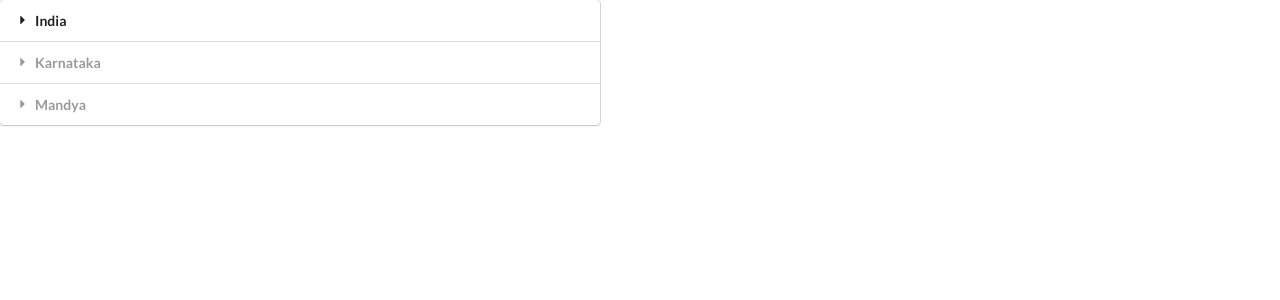
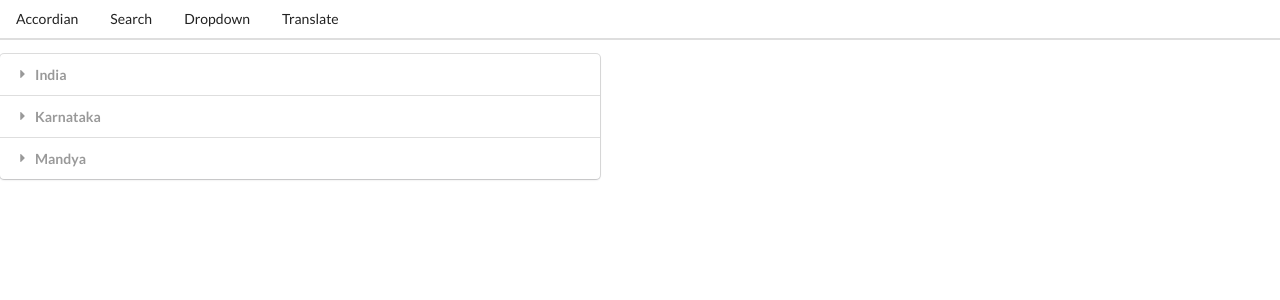
Before and after one commit to ck-chethan/widgets, a React (Create React App) app: page / in a window 1280 px wide. Shown: the top 300 px of the page. Built offline with nearby package versions, Linux system fonts and the light colour scheme.

Commit message:
Adding Basic Navigation Bar

```diff
--- a/src/App.js
+++ b/src/App.js
@@ -1,6 +1,8 @@
 import React, { useState } from 'react'
 import Accordion from './components/Accordion'
 import Dropdown from './components/Dropdown'
+import Header from './components/Header';
+import Route from './components/Route';
 import Search from './components/Search'
 import Translate from './components/Translate';
 
@@ -34,41 +36,56 @@
     }
 ];
 
-const showAccordian = () => {
-    if (window.location.pathname === '/') {
-        return <Accordion items={items} />
-    }
-}
+// const showAccordian = () => {
+//     if (window.location.pathname === '/') {
+//         return <Accordion items={items} />
+//     }
+// }
 
-const showList = () => {
-    if (window.location.pathname === '/list') {
-        return <Search />
-    }
-}
+// const showList = () => {
+//     if (window.location.pathname === '/list') {
+//         return <Search />
+//     }
+// }
 
-const showDropdown = () => {
-    if (window.location.pathname === '/dropdown') {
-        return <Dropdown />
-    }
-}
+// const showDropdown = () => {
+//     if (window.location.pathname === '/dropdown') {
+//         return <Dropdown />
+//     }
+// }
 
-const showTranslate = () => {
-    if (window.location.pathname === '/translate') {
-        return <Translate />
-    }
-}
+// const showTranslate = () => {
+//     if (window.location.pathname === '/translate') {
+//         return <Translate />
+//     }
+// }
 
 // const showComponents = (route, compnent) => {
 //     return (window.location.pathname === route ? compnent : null);
 // }
 
 export default () => {
+    const [selected, setSelected] = useState(options[0]);
     return (
         <div className="">
-            {showAccordian()}
-            {showList()}
-            {showDropdown()}
-            {showTranslate()}
+            <Header />
+            <Route path="/">
+                <Accordion items={items} />
+            </Route>
+            <Route path="/list">
+                <Search />
+            </Route>
+            <Route path="/dropdown">
+                <Dropdown
+                    label="Select a Color"
+                    options={options}
+                    selected={selected}
+                    onSelectedChange={setSelected}
+                />
+            </Route>
+            <Route path="/translate">
+                <Translate />
+            </Route>
         </div>
     )
 }
--- /dev/null
+++ b/src/components/Header.js
@@ -0,0 +1,14 @@
+import React from 'react'
+
+const Header = () => {
+    return (
+        <div className="ui secondary pointing menu">
+            <a href="/" className="item">Accordian</a>
+            <a href="/list" className="item">Search</a>
+            <a href="/dropdown" className="item">Dropdown</a>
+            <a href="/translate" className="item">Translate</a>
+        </div>
+    )
+}
+
+export default Header
```
